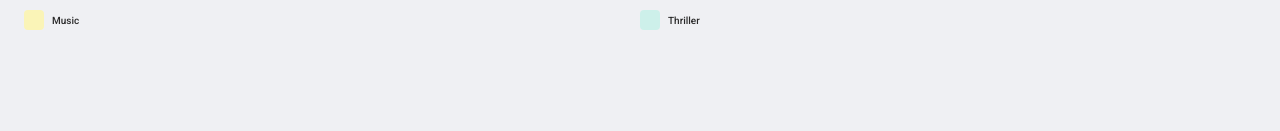
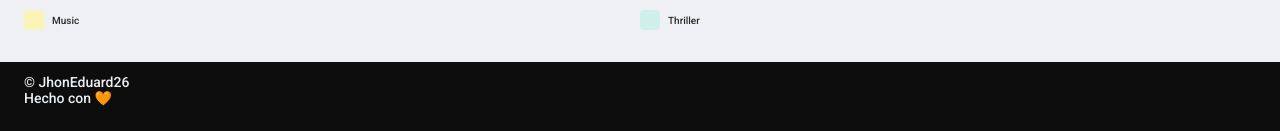
Before and after one commit to JhonEduard26/entertainment-web-app-react, a React (Vite) app: page / in a window 1280 px wide. Shown: the part 945-1076 px from the top of the page. Before the commit the page ends 1007 px from the top, so only its background shows below. Built offline with nearby package versions, Linux system fonts and the light colour scheme.

Commit message:
[ADD] footer component

```diff
--- a/package.json
+++ b/package.json
@@ -9,8 +9,11 @@
     "preview": "vite preview"
   },
   "dependencies": {
+    "@reduxjs/toolkit": "^1.8.3",
+    "axios": "^0.27.2",
     "react": "^18.2.0",
-    "react-dom": "^18.2.0"
+    "react-dom": "^18.2.0",
+    "react-redux": "^8.0.2"
   },
   "devDependencies": {
     "@types/react": "^18.0.15",
--- a/src/App.jsx
+++ b/src/App.jsx
@@ -3,6 +3,7 @@ import { Search } from "./components/ui/Search"
 import { Trending } from "./components/movie/Trending"
 import { Recommended } from "./components/movie/Recommended"
 import { Category } from "./components/movie/Category"
+import { Footer } from "./components/ui/Footer"
 
 export const App = () => {
   return (
@@ -12,6 +13,7 @@ export const App = () => {
       <Trending />
       <Recommended />
       <Category />
+      <Footer />
     </div>
   )
 }
--- /dev/null
+++ b/src/components/ui/Footer.jsx
@@ -0,0 +1,8 @@
+export const Footer = () => {
+  return (
+    <footer>
+      <p>© JhonEduard26</p>
+      <p>Hecho con 🧡</p>
+    </footer>
+  )
+}
--- a/src/styles/components/_ui.scss
+++ b/src/styles/components/_ui.scss
@@ -44,3 +44,16 @@
 .search__input:focus {
   border-bottom: 1px solid $head-line;
 }
+
+// * Footer
+
+footer {
+  height: 72px;
+  padding: 12px 24px;
+  background-color: $head-line;
+  color: $main;
+}
+
+footer p {
+  font-size: 1.4rem;
+}
```
Also changed, not shown: 1 other file (tests, documents, lock files or other folders).
